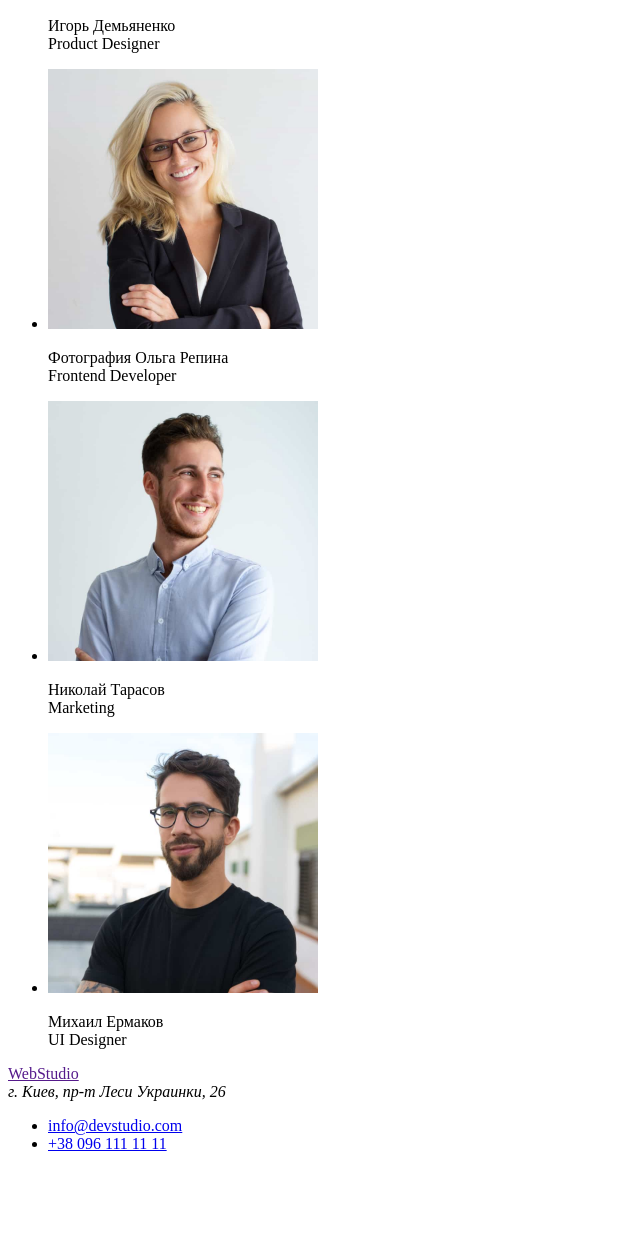
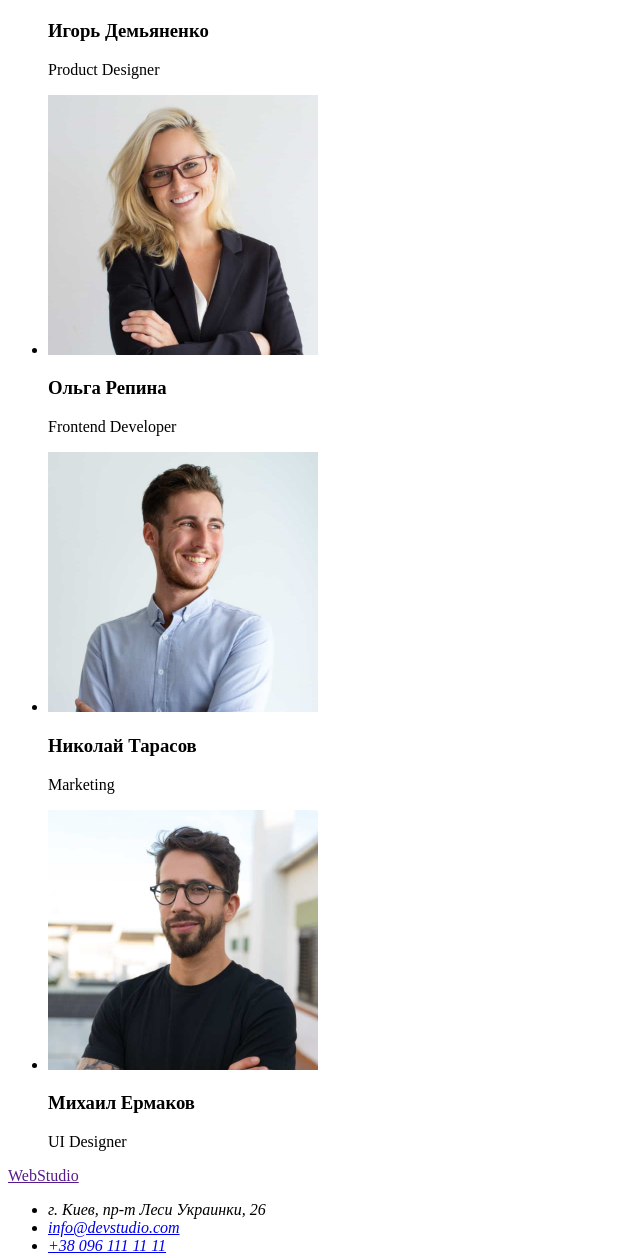
Before and after one commit to Tatiana37/goit-markup-hw-01, a plain HTML site: page index.html in a window 1280 px wide. Shown: the part 1884-3142 px from the top of the page, without its empty margins (0-640 px from the left). Before the commit the page ends 3053 px from the top, so only its background shows below. Drawn offline with Linux system fonts and the light colour scheme.

Commit message:
Update index.html
разбивает в секции "наша команда" параграф на два тега: заголовок и описание;
исправляет наполнение тега main

```diff
--- a/index.html
+++ b/index.html
@@ -83,38 +83,44 @@
                             <img src="./images/photo1.jpg"
                                 alt="фотография Игорь Демьяненко Product Designer"
                                 width="270"/>
-                                <p>Игорь Демьяненко <br> Product Designer</p>
+                            <h3>Игорь Демьяненко</h3>
+                            <p>Product Designer</p>
                         </li>
                         <li>
                             <img src="./images/photo2.jpg"
                                 alt="фотография Ольга Репина Frontend Developer"
                                 width="270"/>
-                            <p>Фотография Ольга Репина <br> Frontend Developer</p>
+                            <h3>Ольга Репина</h3>
+                            <p>Frontend Developer</p>
                         </li>
                         <li>
                             <img src="./images/photo3.jpg"
                                 alt="фотография Николай Тарасов Marketing"
                                 width="270"/>
-                            <p>Николай Тарасов <br> Marketing</p>
+                            <h3>Николай Тарасов</h3>
+                            <p>Marketing</p>
                         </li>
                         <li>
                             <img src="./images/photo4.jpg"
                                 alt="фотография Михаил Ермаков UI Designer"
                                 width="270"/>
-                            <p>Михаил Ермаков <br> UI Designer</p>
+                            <h3>Михаил Ермаков</h3>
+                            <p>UI Designer</p>
                         </li>
                     </ul>
                 </section>
-
+            </main>
                 <footer>
                   <a href="">WebStudio</a>
-                    <address>г. Киев, пр-т Леси Украинки, 26</address>
+                    <address>
                         <ul>
+                            <li>г. Киев, пр-т Леси Украинки, 26</li>
                             <li><a href="mailto:info@devstudio.com">info@devstudio.com</a></li>
                             <li><a href="tel:+380961111111">+38 096 111 11 11</a></li>
                         </ul>
+                    </address>
                 </footer>
-            </main>
+
 
     </body>
     </html>
```
Lines whose indentation alone changed are shown as unchanged.
